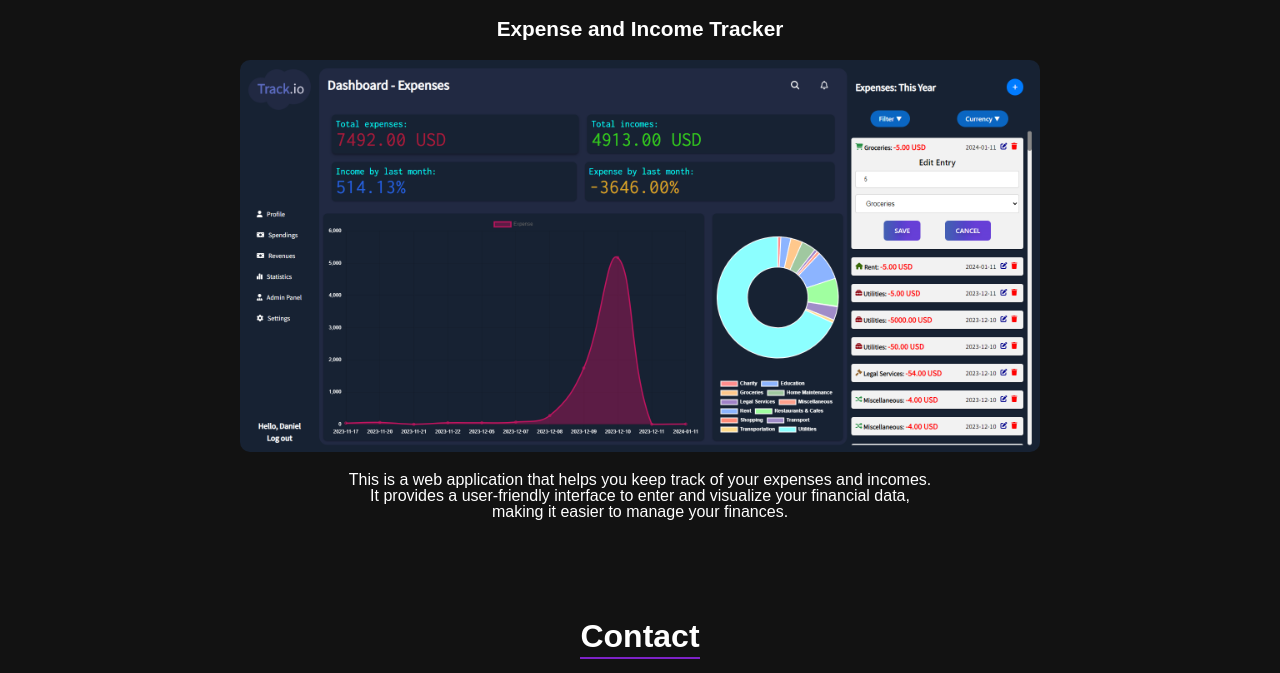
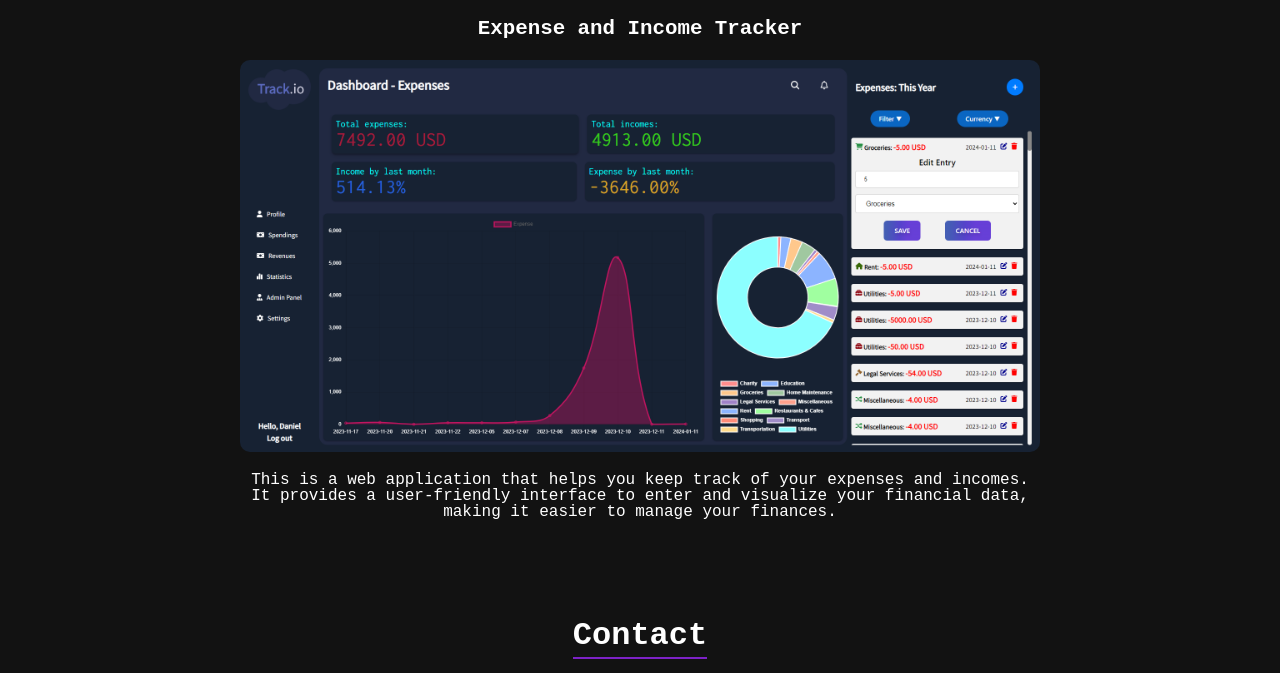
Before and after one commit to mirrerror/my-landing-page, a plain HTML site: page index.html in a window 1280 px wide. Shown: the part 517-1190 px from the top of the page. Drawn offline with Linux system fonts and the light colour scheme.

Commit message:
change the font

```diff
--- a/style.css
+++ b/style.css
@@ -1,5 +1,5 @@
 body {
-    font-family: Arial, sans-serif;
+    font-family: "Courier New", sans-serif;
     margin: 0;
     padding: 0;
     background: #121212;
```
